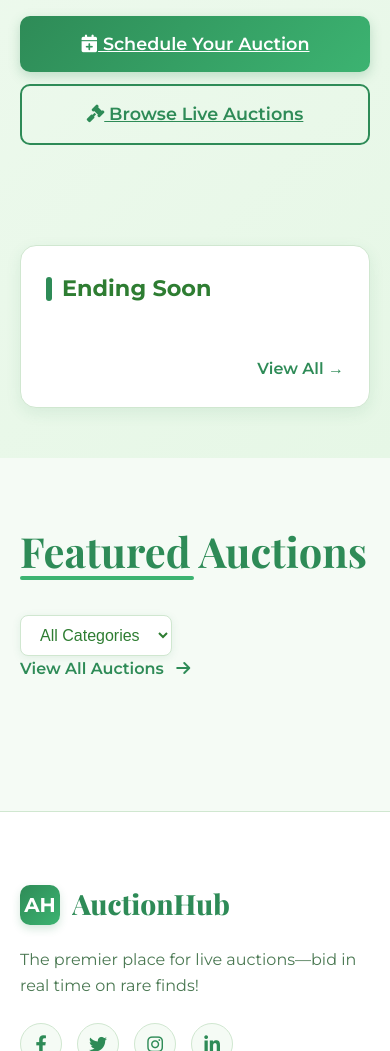
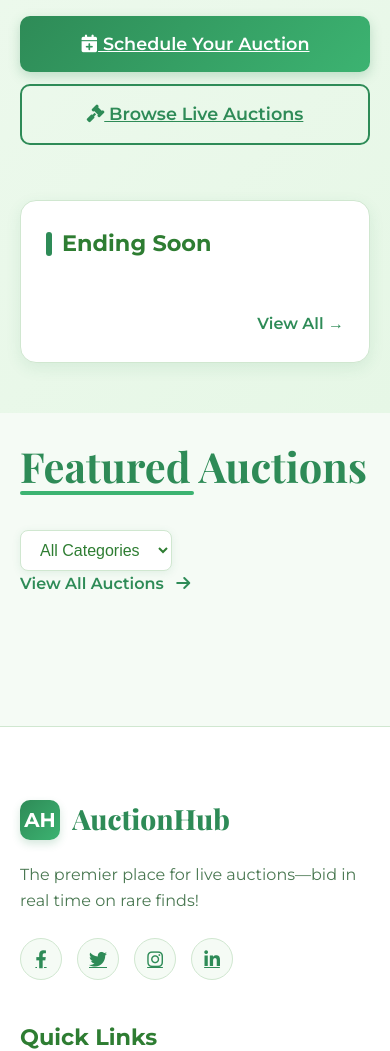
Before and after one commit to Derek1211212/Kwicshop, a Flask app: template templates/auction_home.html in a window 390 px wide. Shown: the part 712-1763 px from the top of the page. Run offline with Flask 2, Linux system fonts and the light colour scheme; the template is opened without the code that fills it, so the values that code supplies are empty.

Commit message:
Updated templates after modifications

```diff
--- a/templates/auction_home.html
+++ b/templates/auction_home.html
@@ -284,7 +284,7 @@
 
     /* AUCTIONS + CATEGORY FILTER */
     .auction-listings {
-      padding:60px 0 100px;
+      padding:20px 0 100px;
       background: linear-gradient(to bottom, var(--primary) 0%, #f5fbf5 100%);
     }
     .section-header {
@@ -497,7 +497,7 @@
     }
     @media(max-width:992px){
       .grid-2{grid-template-columns:1fr;}
-      .hero-carousel{margin-top:50px;}
+      .hero-carousel{margin-top:5px;}
       .hero-content { text-align: center; }
       .hero-content p { max-width: 100%; }
       .hero-features { max-width: 500px; margin: 0 auto 40px; }
```
